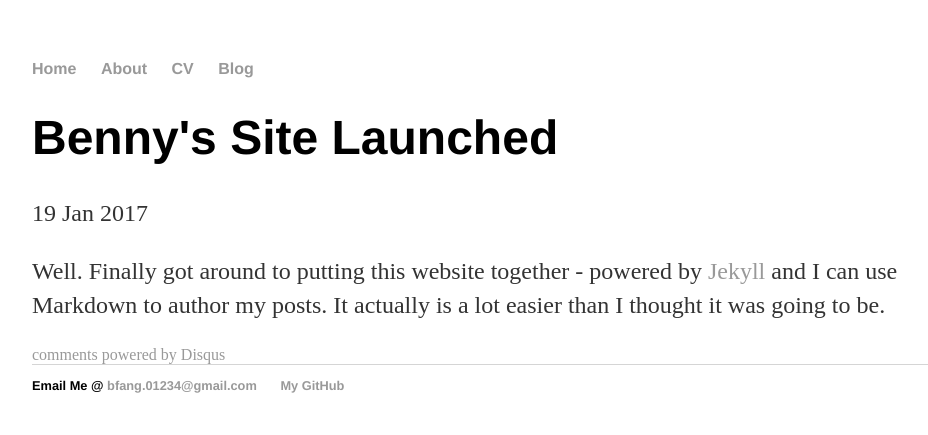
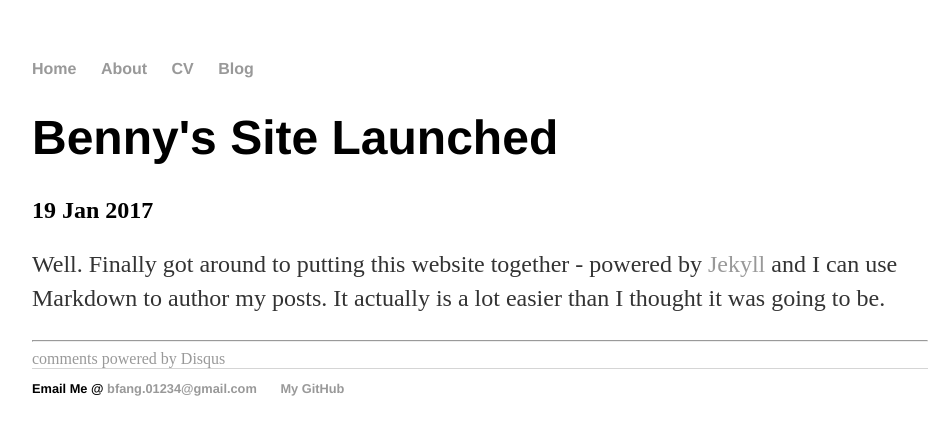
Before and after one commit to bennyfang/bennyfang.github.io, a Jekyll site: the page built from _posts/2017-01-19-benny-fang-site-launched.md, in a window 1280 px wide. Shown: the top 435 px of the page, without its empty margins (160-1088 px from the left). Built offline with Jekyll 4.4.1, drawn with Linux system fonts in a browser that asks for light colours.

Commit message:
Update post.html

```diff
--- a/_layouts/post.html
+++ b/_layouts/post.html
@@ -1,13 +1,29 @@
 ---
 layout: default
+notes: active
 ---
-<h1>{{ page.title }}</h1>
-<p class="meta">{{ page.date | date_to_string }}</p>
 
-<div class="post">
-  {{ content }}
-  	<!-- Post comments -->
-	<div class="notecomments">
-		{% include disqus.html %}
-	</div>
-</div>
+<div class="notes">
+		<div class="note single">
+			<h1 class="title">{{ page.title }}</h1>
+
+			<h2 class="date"><info datetime="{{ page.date }}">
+				{{ page.date | date_to_string }} {% if page.author %} by {{ page.author }} {% endif %}
+			</info></h2>
+			<!-- Post content -->
+			<div class="notebody">
+				{{ content }}
+			</div>
+			<!-- Post info -->
+			<div class="noteinfo">
+			<!-- include some categories and tags maybe? -->
+			</div>
+
+			<hr>
+
+			<!-- Post comments -->
+			<div class="notecomments">
+				{% include disqus.html %}
+			</div>
+		</div><!-- / .note .single -->
+</div><!-- /.notes -->
```
